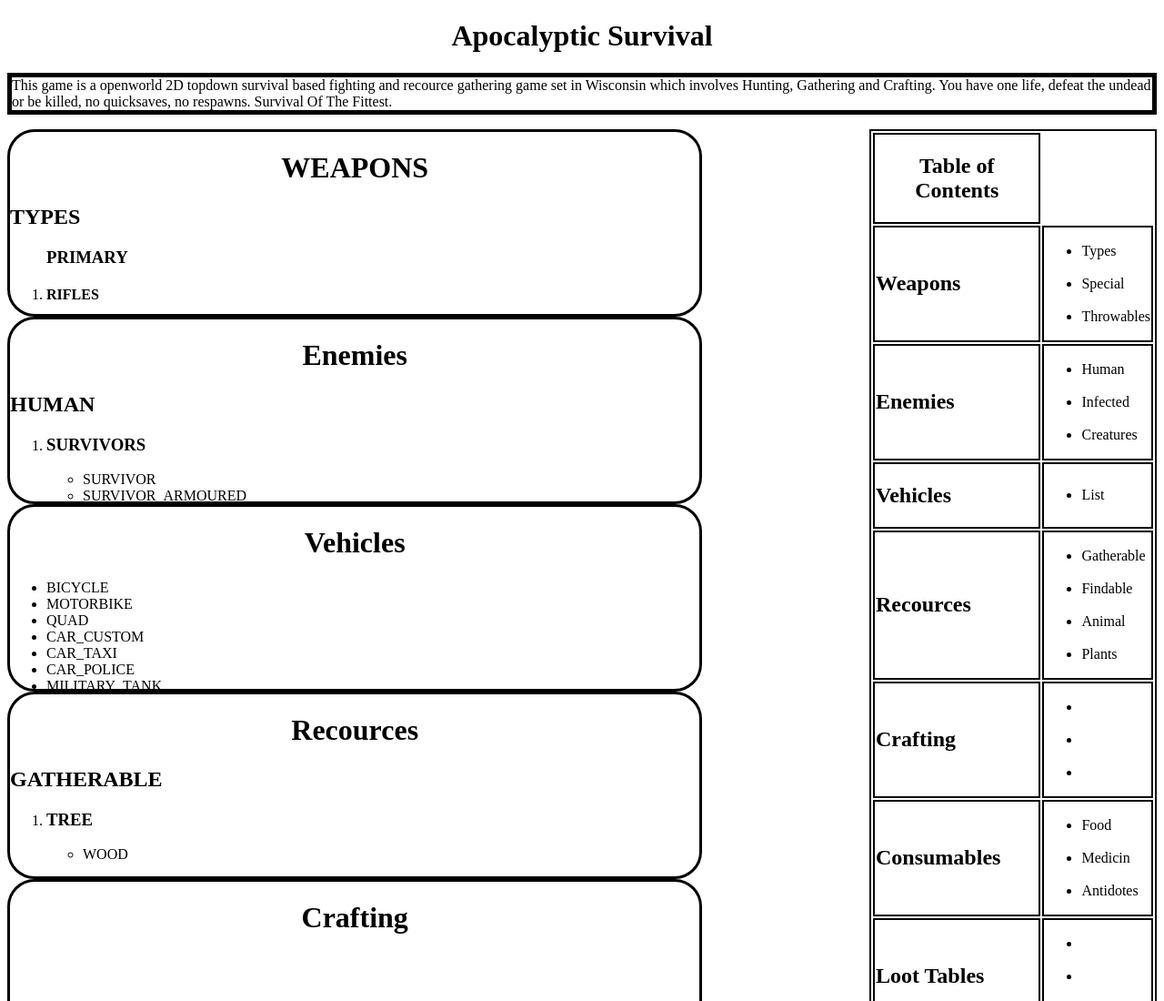
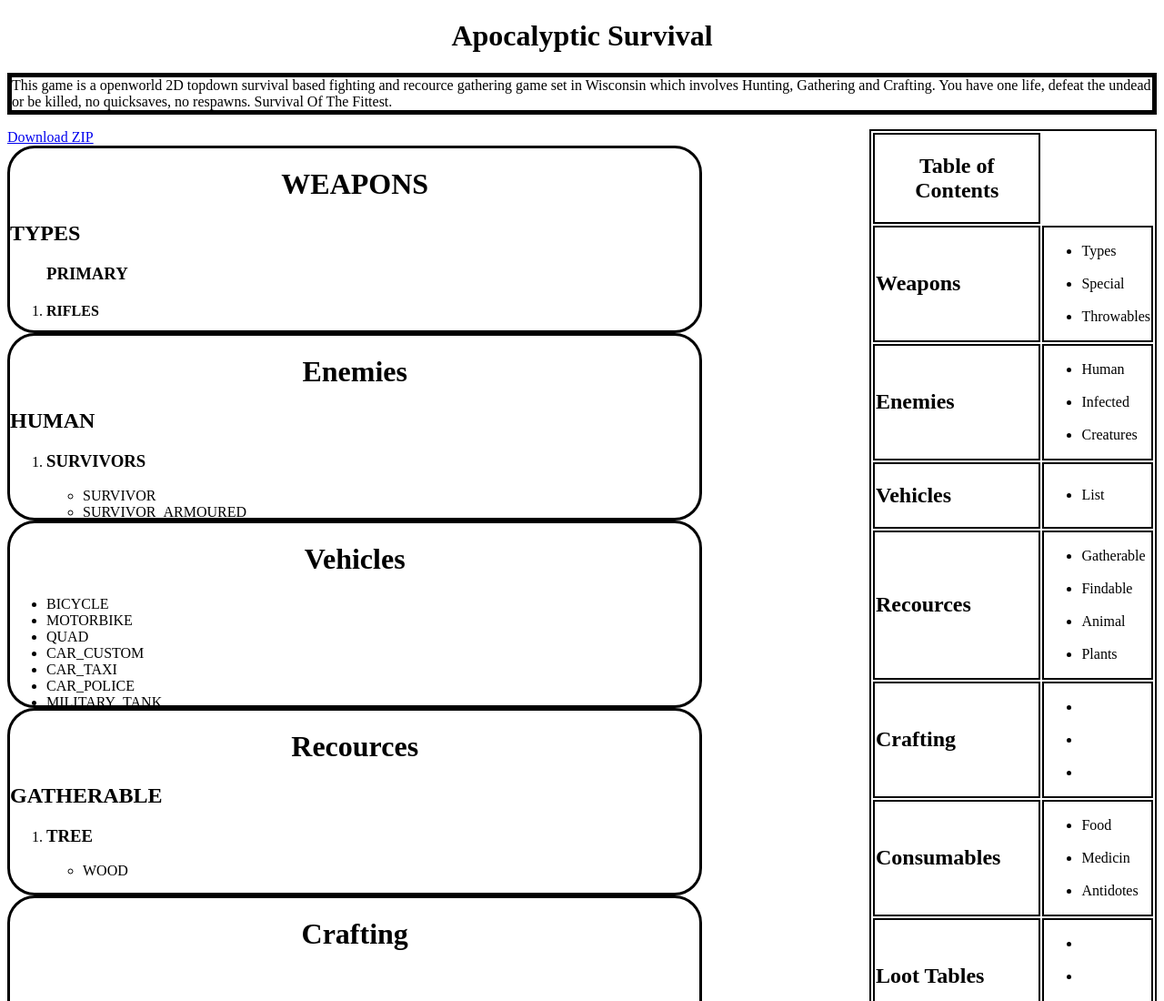
Before and after one commit to Liquidsn8ke0712/Apocalyptic-Survival-Website, a plain HTML site: page index.html in a window 1280 px wide. Shown: the top 1100 px of the page at 91% size. Drawn offline with Linux system fonts and the light colour scheme.

Commit message:
Add download link for Apocalyptic Survival zip
Added a download link for the game zip file.

```diff
--- a/index.html
+++ b/index.html
@@ -13,6 +13,7 @@
                 involves Hunting, Gathering and Crafting. You have one life, defeat the undead or be killed,
                 no quicksaves, no respawns. Survival Of The Fittest.
             </p>
+            <a href="Apocalyptic-Survival.zip" download="Apocalyptic-Survival.zip">Download ZIP</a>
 
         <table id="TOC">
             <th><h2>Table of Contents</h2></th>
```
